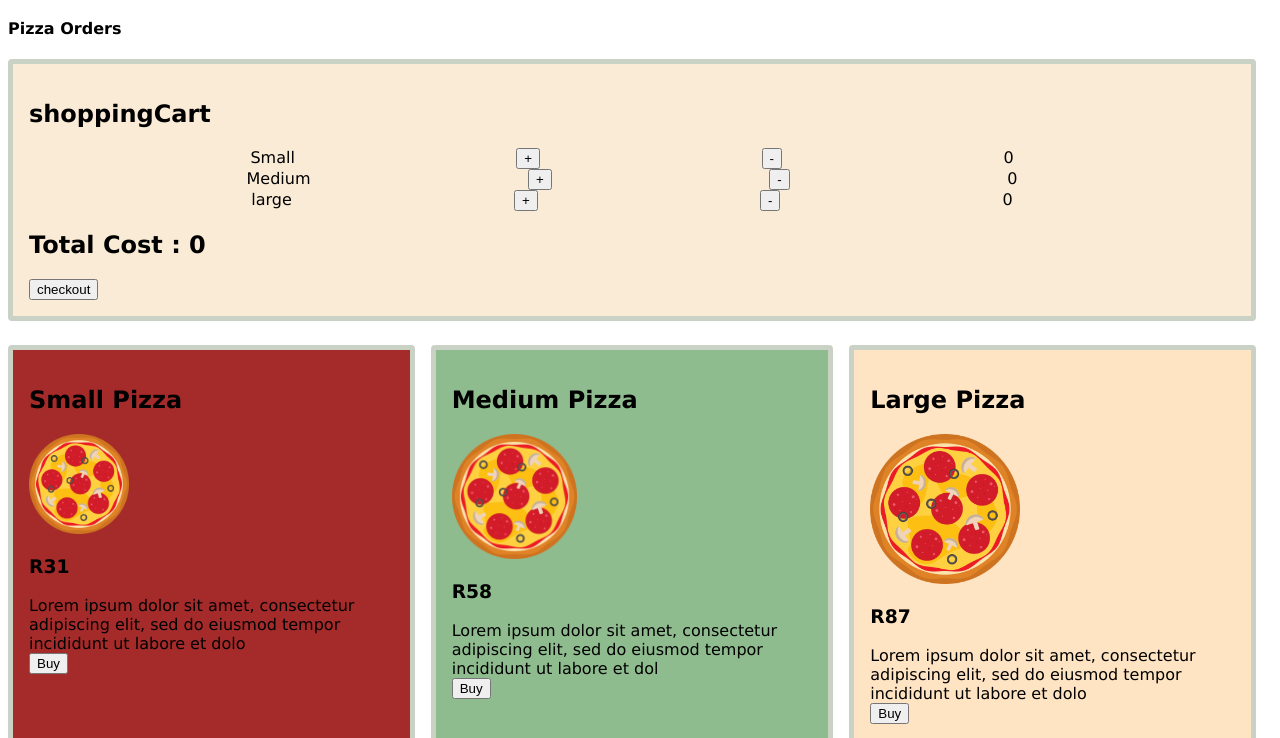
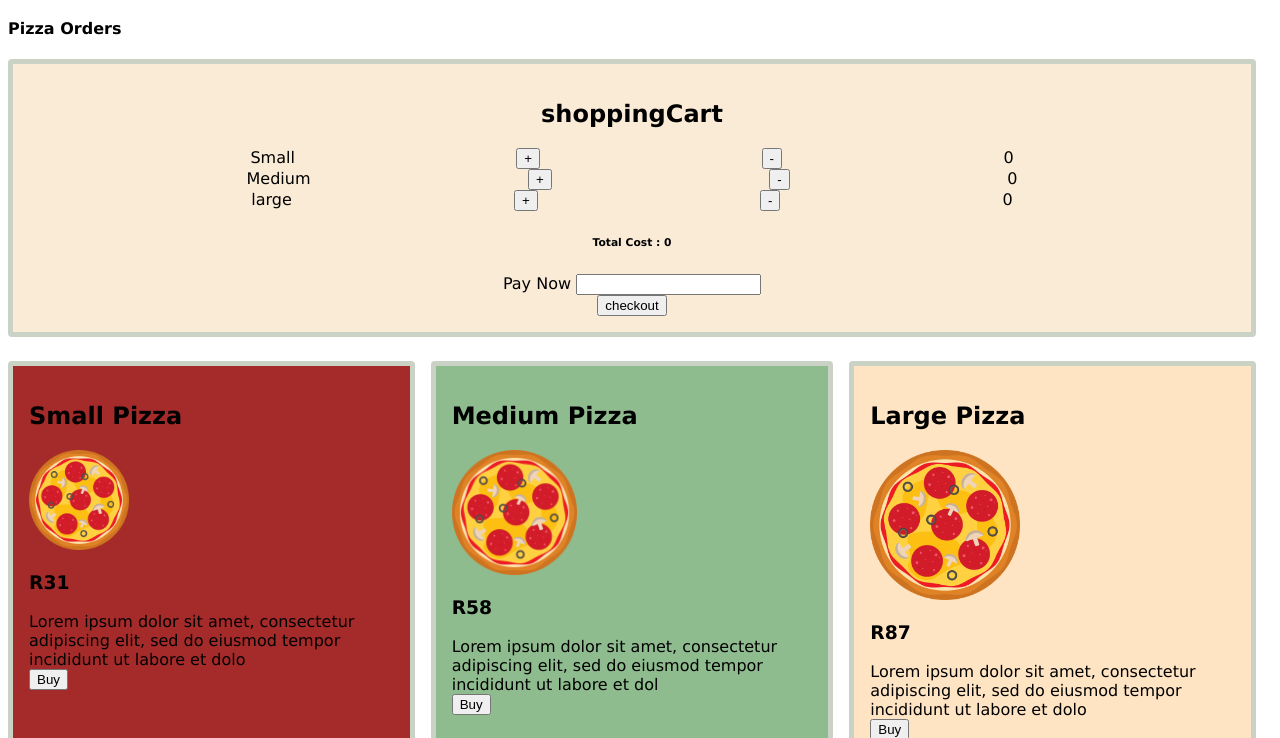
Before and after one commit to Malebo25/pizza-cart, a plain HTML site: page index.html in a window 1280 px wide. Both pictures are taken after a click on the button "checkout". Shown: the part 62-800 px from the top of the page. Drawn offline with nearby package versions, Linux system fonts and the light colour scheme.

Commit message:
total functionality

```diff
--- a/index.html
+++ b/index.html
@@ -14,7 +14,9 @@
 
     <div x-data="{ smallPizza :0, mediumPizza:0, largePizza:0, Total:0} ">
       <div class="pizza shoppingCart">
-        <h2>shoppingCart</h2>
+        <center>
+          <h2>shoppingCart</h2>
+        </center>
 
         <div class="smallpizzadiv">
           <span> Small </span
@@ -36,10 +38,27 @@
           <button @click="largePizza-=87,Total-=87">-</button>
           <div class="Pizzacount" x-text="largePizza"></div>
         </div>
-        <h2>Total Cost : <span x-text="Total"> </span></h2>
-        <div class="checkout">
-          <button @click="">checkout</button>
-        </div>
+        <center>
+          <h6>Total Cost : <span x-text="Total"> </span></h6>
+          <div class="checkout">
+            <div x-data="{ show: false }">
+              <div x-show="show">
+                <form class="textbox" action="">
+                  <label for="name">Pay Now</label>
+
+                  <input
+                    type="text"
+                    name="name"
+                    id=""
+                    class="nameText"
+                    value=""
+                  />
+                </form>
+              </div>
+              <button @click="show=!show">checkout</button>
+            </div>
+          </div>
+        </center>
       </div>
 
       <div class="pizzas">
@@ -52,7 +71,7 @@
             eiusmod tempor incididunt ut labore et dolo
           </div>
 
-          <button @click="smallPizza += 31">Buy</button>
+          <button @click="smallPizza += 31,Total+=31">Buy</button>
         </div>
 
         <div class="pizza medium_pizza">
```
